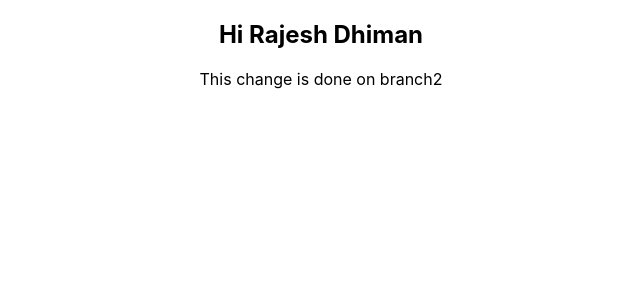
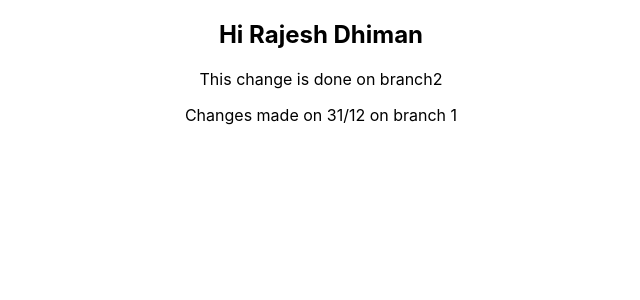
Before and after one commit to Ajay624659/second-app, a React (Create React App) app: page / in a window 1280 px wide. Shown: the top 300 px of the page, without its empty margins (319-959 px from the left). Built offline with nearby package versions, Linux system fonts and the light colour scheme.

Commit message:
31/12 b2

```diff
--- a/src/App.tsx
+++ b/src/App.tsx
@@ -8,6 +8,7 @@ function App() {
     <div className="App">
       <h2>Hi {user}</h2>
       <p>This change is done on branch2</p>
+      <p>Changes made on 31/12 on branch 1</p>
     </div>
   );
 }
```
